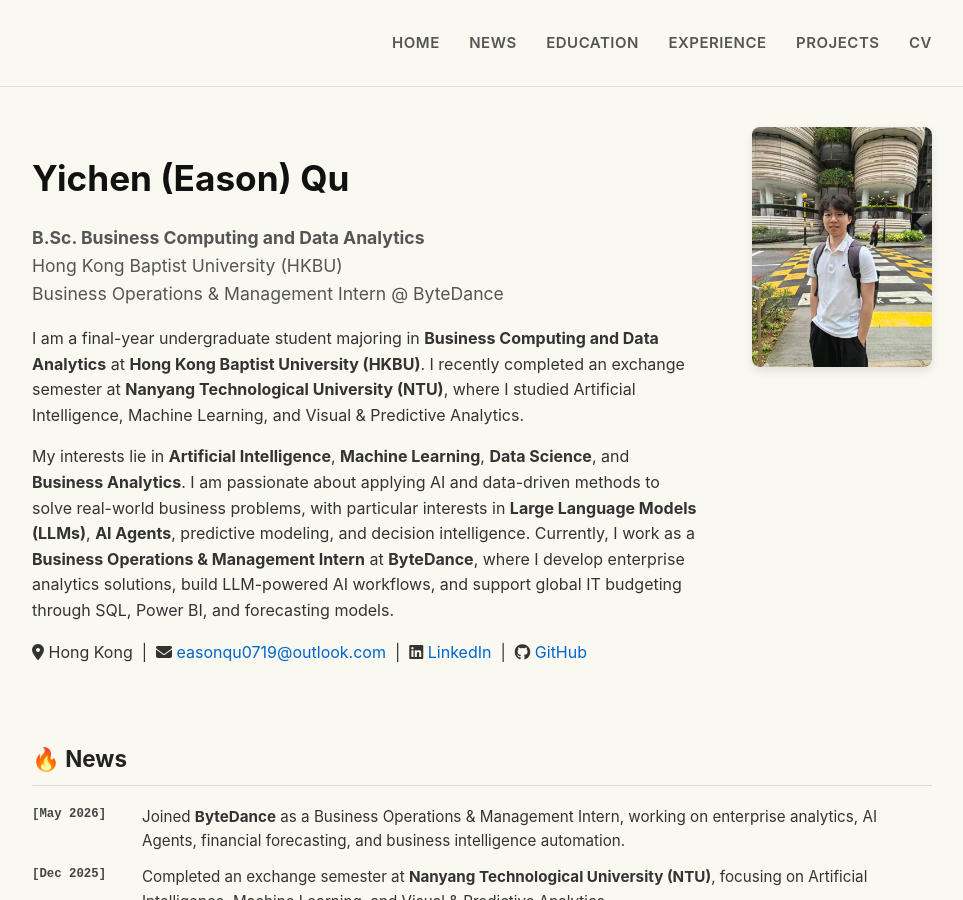
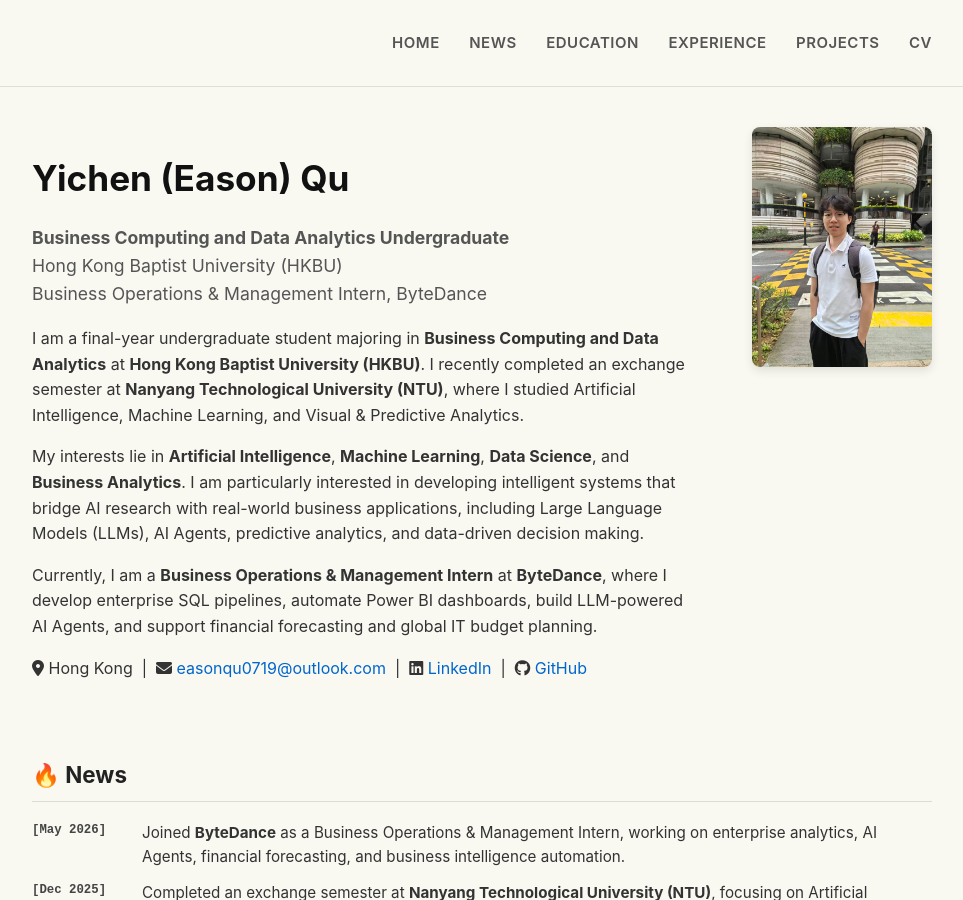
Before and after one commit to Eason-NotFound/Eason.github.io, a Jekyll site: the page built from index.md, in a window 1280 px wide and 900 px high. Shown: the whole window, without its empty margins (158-1121 px from the left). Built offline with Jekyll 4.4.1, drawn with Linux system fonts in a browser that asks for light colours.

Commit message:
Update index.md

```diff
--- a/index.md
+++ b/index.md
@@ -4,13 +4,12 @@ title: Yichen (Eason) Qu
 ---
 <div class="profile-header">
     <div class="profile-text">
-
         <h1>Yichen (Eason) Qu</h1>
 
-        <p style="font-size:1.1em; color:#555;">
-            <b>B.Sc. Business Computing and Data Analytics</b><br>
+        <p style="font-size: 1.1em; color: #555;">
+            <b>Business Computing and Data Analytics Undergraduate</b><br>
             Hong Kong Baptist University (HKBU)<br>
-            Business Operations & Management Intern @ ByteDance
+            Business Operations & Management Intern, ByteDance
         </p>
 
         <p>
@@ -18,7 +17,11 @@ title: Yichen (Eason) Qu
         </p>
 
         <p>
-            My interests lie in <b>Artificial Intelligence</b>, <b>Machine Learning</b>, <b>Data Science</b>, and <b>Business Analytics</b>. I am passionate about applying AI and data-driven methods to solve real-world business problems, with particular interests in <b>Large Language Models (LLMs)</b>, <b>AI Agents</b>, predictive modeling, and decision intelligence. Currently, I work as a <b>Business Operations & Management Intern</b> at <b>ByteDance</b>, where I develop enterprise analytics solutions, build LLM-powered AI workflows, and support global IT budgeting through SQL, Power BI, and forecasting models.
+            My interests lie in <b>Artificial Intelligence</b>, <b>Machine Learning</b>, <b>Data Science</b>, and <b>Business Analytics</b>. I am particularly interested in developing intelligent systems that bridge AI research with real-world business applications, including Large Language Models (LLMs), AI Agents, predictive analytics, and data-driven decision making.
+        </p>
+
+        <p>
+            Currently, I am a <b>Business Operations & Management Intern</b> at <b>ByteDance</b>, where I develop enterprise SQL pipelines, automate Power BI dashboards, build LLM-powered AI Agents, and support financial forecasting and global IT budget planning.
         </p>
 
         <p>
@@ -28,16 +31,15 @@ title: Yichen (Eason) Qu
             <a href="mailto:easonqu0719@outlook.com">easonqu0719@outlook.com</a>
             &nbsp;|&nbsp;
             <i class="fab fa-linkedin"></i>
-            <a href="https://www.linkedin.com/in/yichen-qu-5790282aa/" target="_blank">LinkedIn</a>
+            <a href="https://www.linkedin.com/in/yichen-qu-5790282aa/">LinkedIn</a>
             &nbsp;|&nbsp;
             <i class="fab fa-github"></i>
-            <a href="https://github.com/Eason-NotFound" target="_blank">GitHub</a>
+            <a href="https://github.com/Eason-NotFound">GitHub</a>
         </p>
-
     </div>
 
     <div class="profile-img">
-        <img src="images/profile_photo.jpg" alt="Yichen (Eason) Qu">
+        <img src="images/profile_photo.jpg" alt="Yichen Qu">
     </div>
 </div>
 
```
